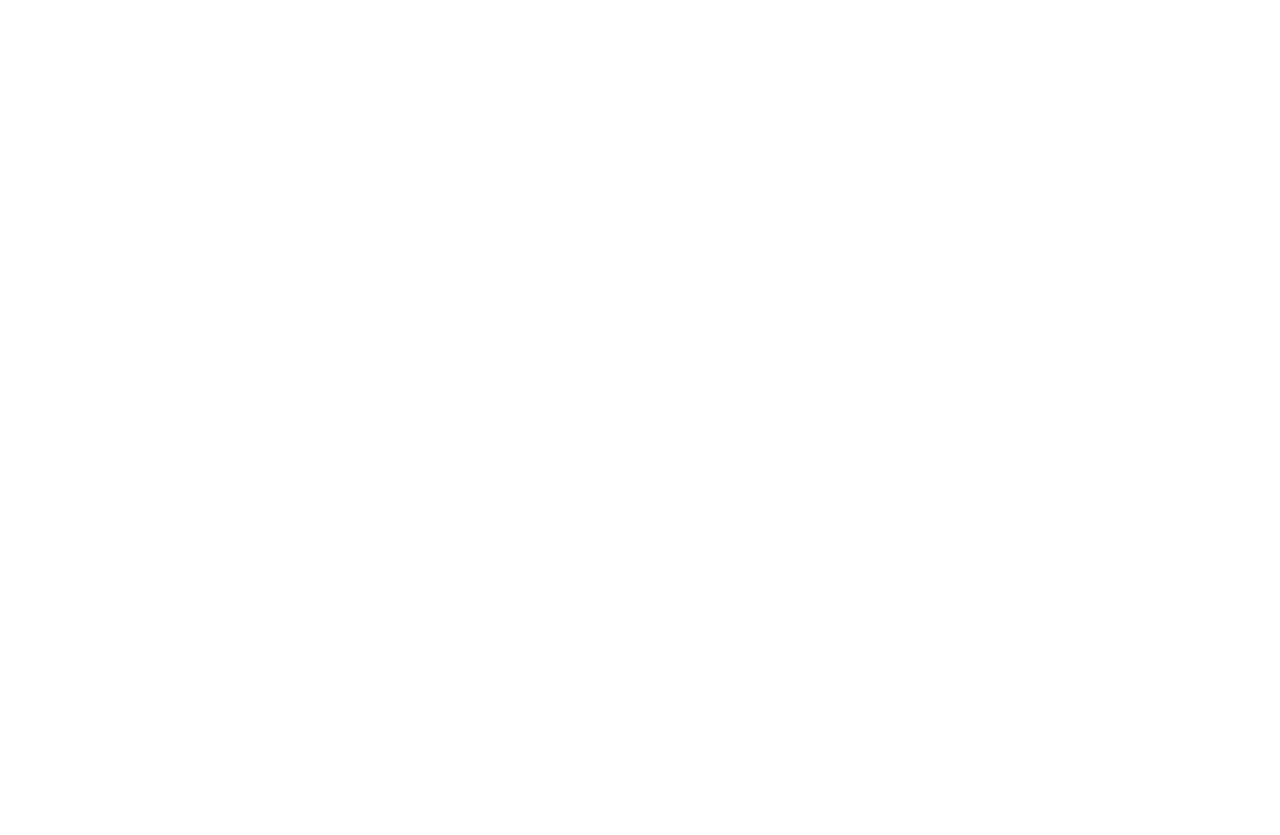
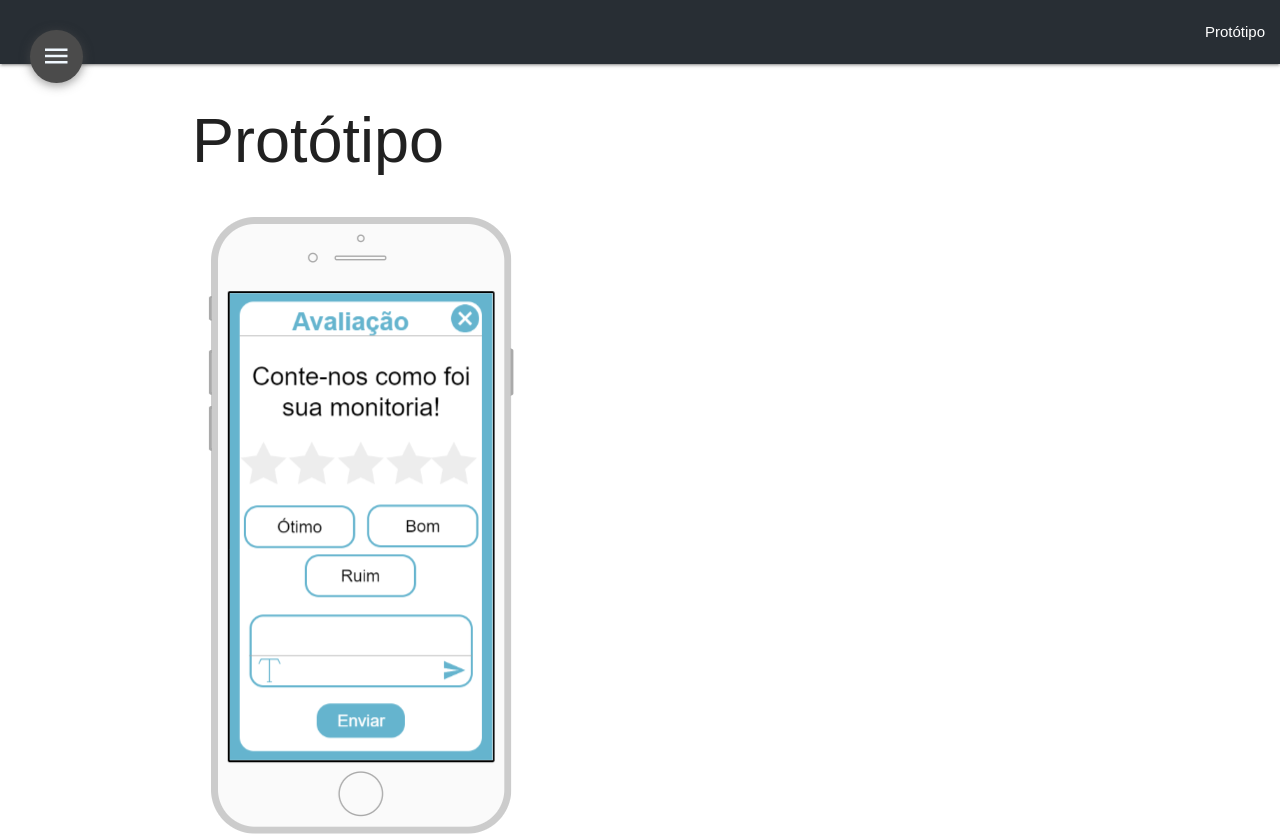
Before and after one commit to DesenhoSoftware-2018-2/wiki, a React (Create React App) app: page /wiki/prototipo in a window 1280 px wide. Shown: the top 835 px of the page. Before the commit the page ends 800 px from the top, so only its background shows below. Built offline with nearby package versions, Linux system fonts and the light colour scheme.

Commit message:
Creating prototype page
Signed-off-by: Amanda Muniz <amanda.muniiz@outlook.com>

```diff
--- a/src/components/contents/dinamica02/dinamica02.js
+++ b/src/components/contents/dinamica02/dinamica02.js
@@ -5,6 +5,7 @@ import Sidenav from "../../structures/sidenav";
 class Dinamica02 extends Component {
   render() {
     const artefatos = [
+      { pathname: "/prototipo", link: "Protótipo" }
     ];
 
     return (
--- /dev/null
+++ b/src/components/contents/dinamica02/prototipo.js
@@ -0,0 +1,16 @@
+import React, { Component } from "react";
+import Dinamica02 from './dinamica02';
+import Markdown from '../../structures/dynamicsComponents/markdown';
+
+class Prototipo extends Component {
+  render() {
+    return (
+      <div>
+        <Dinamica02 />
+        <div className="container">
+          <Markdown file="dinamica02/prototipo" />
+        </div>
+      </div>
+    );
+  }
+} export default Prototipo;
--- a/src/components/structures/sidenav.js
+++ b/src/components/structures/sidenav.js
@@ -33,7 +33,12 @@ class Sidenav extends Component {
           { name: "Argumentações", link: "/argumentacoes" }
         ]
       },
-      { dynamic: "Dinâmica II", artefacts: [] },
+      {
+        dynamic: "Dinâmica II",
+        artefacts: [
+          { name: "Protótipo", link: "/prototipo" }
+        ]
+      },
       { dynamic: "Dinâmica III", artefacts: [] },
       { dynamic: "Dinâmica IV", artefacts: [] },
       { dynamic: "Dinâmica V", artefacts: [] }
--- a/src/routes/index.js
+++ b/src/routes/index.js
@@ -7,6 +7,7 @@ import Argumentacoes from '../components/contents/dinamica01/argumentacoes';
 import PlanoComunicacao from '../components/contents/extras/planoComunicacao';
 import GuiaContribuicao from '../components/contents/extras/guiaContribuicao';
 import Reunioes from '../components/contents/extras/reunioes';
+import Prototipo from '../components/contents/dinamica02/prototipo';
 
 export default () => (
   <BrowserRouter basename="/wiki">
@@ -18,6 +19,7 @@ export default () => (
       <Route path="/planoComunicacao" exact component={PlanoComunicacao} />
       <Route path="/guiaContribuicao" exact component={GuiaContribuicao} />
       <Route path="/reunioes" exact component={Reunioes} />
+      <Route path="/prototipo" exact component={Prototipo} />
     </Switch>
   </BrowserRouter>
 );
```
